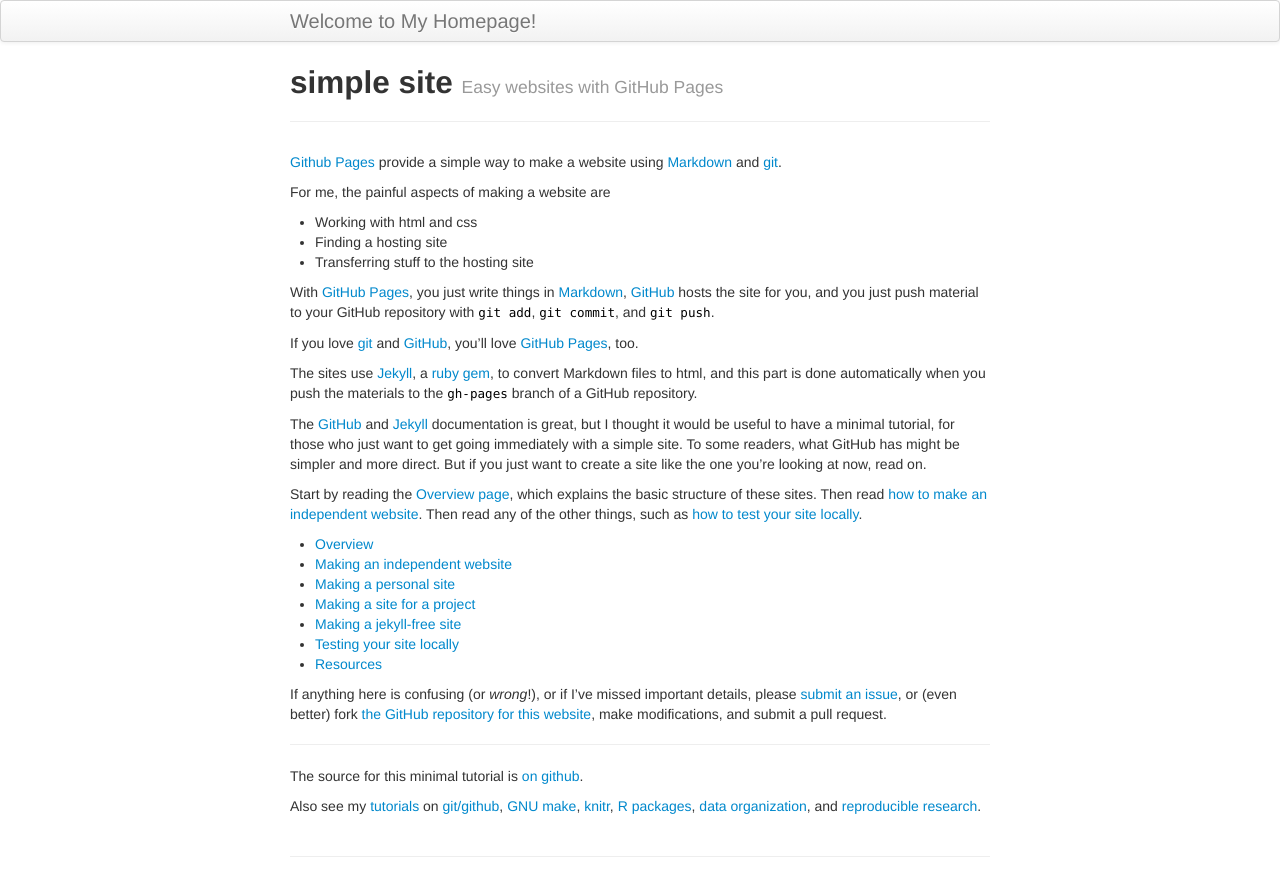
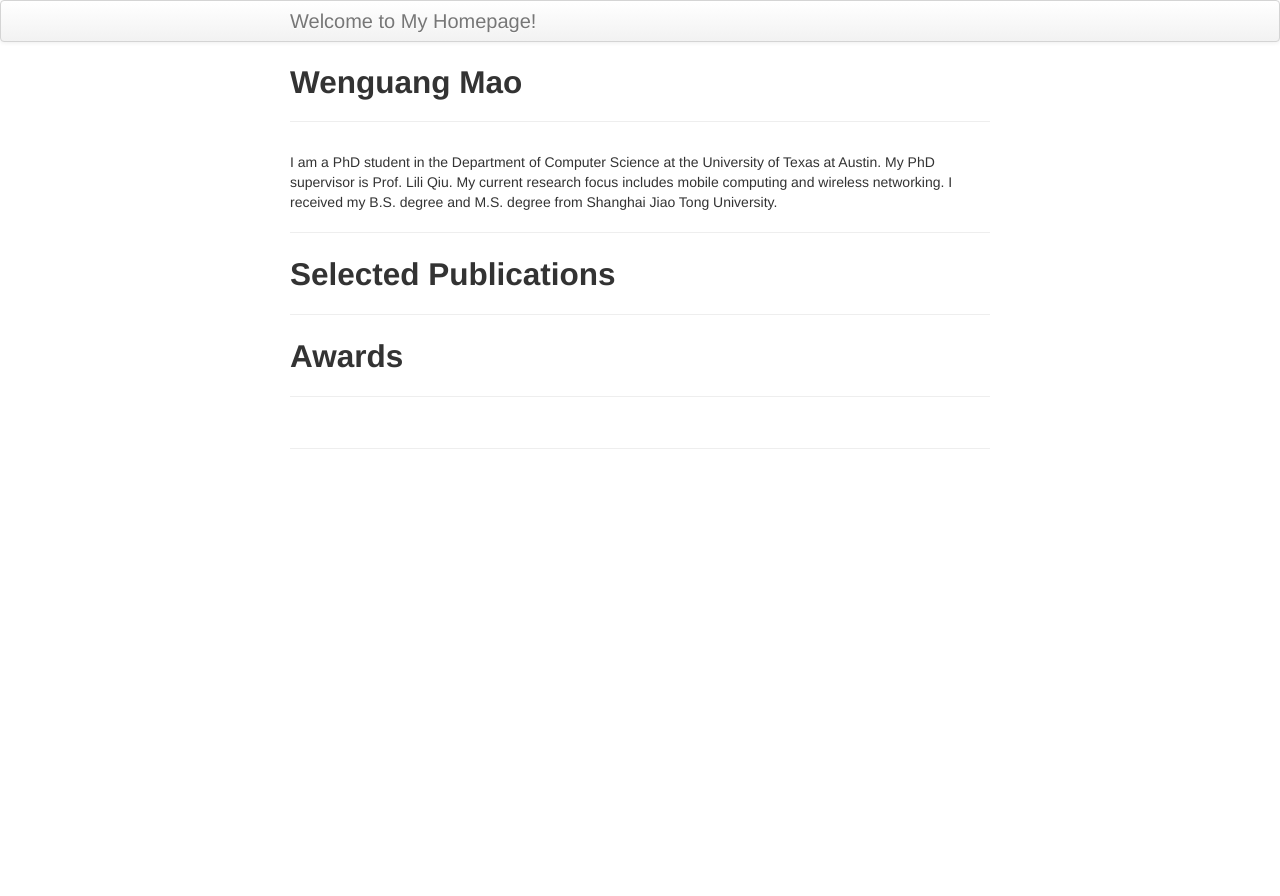
Before and after one commit to wmao533/wmao533.github.io, a Jekyll site: the page built from index.md, in a window 1280 px wide. Shown: the top 896 px of the page. Built offline with Jekyll 4.4.1, drawn with Linux system fonts in a browser that asks for light colours.

Commit message:
Update index.md

```diff
--- a/index.md
+++ b/index.md
@@ -1,72 +1,16 @@
 ---
 layout: page
-title: simple site
-tagline: Easy websites with GitHub Pages
-description: Minimal tutorial on making a simple website with GitHub Pages
+title: Wenguang Mao
 ---
 
-[Github Pages](https://pages.github.com) provide a simple way to make a
-website using
-[Markdown](https://daringfireball.net/projects/markdown/) and
-[git](https://git-scm.com).
-
-For me, the painful aspects of making a website are
-
-- Working with html and css
-- Finding a hosting site
-- Transferring stuff to the hosting site
-
-With [GitHub Pages](https://pages.github.com), you just write things in
-[Markdown](https://daringfireball.net/projects/markdown/),
-[GitHub](https://github.com) hosts the site for you, and you just push
-material to your GitHub repository with `git add`, `git commit`, and
-`git push`.
-
-If you love [git](https://git-scm.com/) and
-[GitHub](https://github.com), you'll love
-[GitHub Pages](https://pages.github.com), too.
-
-The sites use [Jekyll](https://jekyllrb.com/), a
-[ruby](https://www.ruby-lang.org/en/) [gem](https://rubygems.org/), to
-convert Markdown files to html, and this part is done
-automatically when you push the materials to the `gh-pages` branch
-of a GitHub repository.
-
-The [GitHub](https://pages.github.com) and
-[Jekyll](https://jekyllrb.com) documentation is great, but I thought it
-would be useful to have a minimal tutorial, for those who just want to
-get going immediately with a simple site. To some readers, what GitHub
-has might be simpler and more direct.  But if you just want to create
-a site like the one you're looking at now, read on.
-
-Start by reading the [Overview page](pages/overview.html), which
-explains the basic structure of these sites. Then read
-[how to make an independent website](pages/independent_site.html). Then
-read any of the other things, such as
-[how to test your site locally](pages/local_test.html).
-
-- [Overview](pages/overview.html)
-- [Making an independent website](pages/independent_site.html)
-- [Making a personal site](pages/user_site.html)
-- [Making a site for a project](pages/project_site.html)
-- [Making a jekyll-free site](pages/nojekyll.html)
-- [Testing your site locally](pages/local_test.html)
-- [Resources](pages/resources.html)
-
-If anything here is confusing (or _wrong_!), or if I've missed
-important details, please
-[submit an issue](https://github.com/kbroman/simple_site/issues), or (even
-better) fork [the GitHub repository for this website](https://github.com/kbroman/simple_site),
-make modifications, and submit a pull request.
+I am a PhD student in the Department of Computer Science at the University of Texas at Austin. My PhD supervisor is Prof. Lili Qiu. My current research focus includes mobile computing and wireless networking. I received my B.S. degree and M.S. degree from Shanghai Jiao Tong University.
 
 ---
 
-The source for this minimal tutorial is [on github](https://github.com/kbroman/simple_site).
+## Selected Publications
 
-Also see my [tutorials](https://kbroman.org/pages/tutorials) on
-[git/github](https://kbroman.org/github_tutorial),
-[GNU make](https://kbroman.org/minimal_make),
-[knitr](https://kbroman.org/knitr_knutshell),
-[R packages](https://kbroman.org/pkg_primer),
-[data organization](https://kbroman.org/dataorg),
-and [reproducible research](https://kbroman.org/steps2rr).
+---
+
+## Awards
+
+---
```
